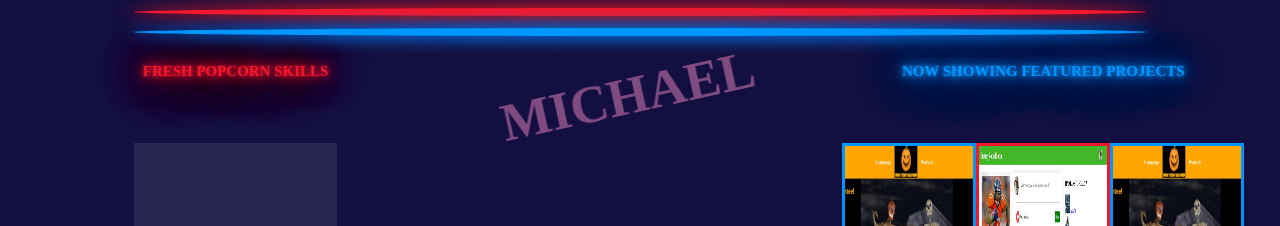
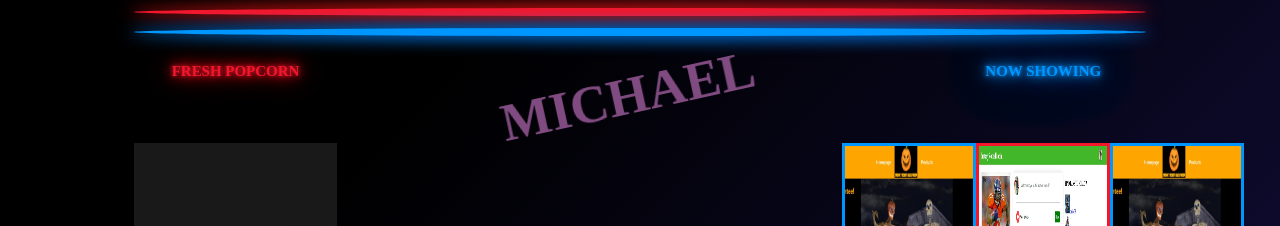
Before and after one commit to MGibson7/mgibson7, a plain HTML site: page index.html in a window 1280 px wide. Shown: the top 226 px of the page. Drawn offline with Linux system fonts and the light colour scheme.

Commit message:
updated background color

```diff
--- a/index.html
+++ b/index.html
@@ -20,7 +20,7 @@
 
     <div class="concessionBackDrop">
         <div class="nowShowing">
-            <h3 class = "showingText">NOW SHOWING FEATURED PROJECTS</h3>
+            <h3 class = "showingText">NOW SHOWING</h3>
             <img id = "poster1" src="spookyscary.jpg" alt="">
             <img id = "poster2" src="fantasy.jpg" alt="">
             <img id = "poster3" src="spookyscary.jpg" alt="">
@@ -33,7 +33,7 @@
 
 
         <div class = "popcorn">
-            <h3 class = "popcornText">FRESH POPCORN SKILLS</h3>
+            <h3 class = "popcornText">FRESH POPCORN</h3>
             <div class="popcornMachine">
                 <div class="skills">
                     <img class="skill" src="python.png" alt="">
--- a/style.css
+++ b/style.css
@@ -3,6 +3,7 @@ body{
     grid-template-columns: 1fr 1fr 1fr 1fr 1fr 1fr 1fr 1fr 1fr 1fr ;
     grid-template-rows: 5vh 10vh 10vh 10vh 10vh 10vh 10vh 10vh 10vh;
     background-color: #130f40;
+    background-image: linear-gradient(315deg, #130f40 0%, #000000 74%);
 }
 
 .ceiling{
```
